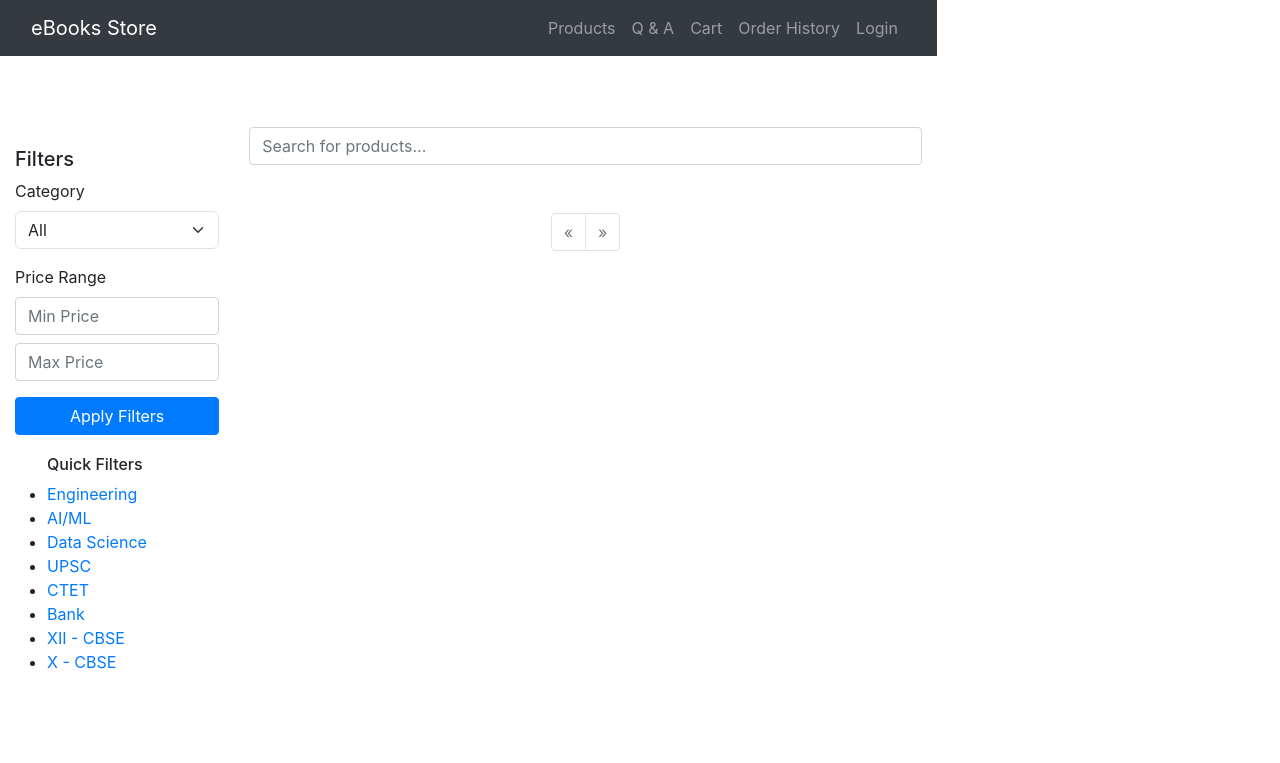
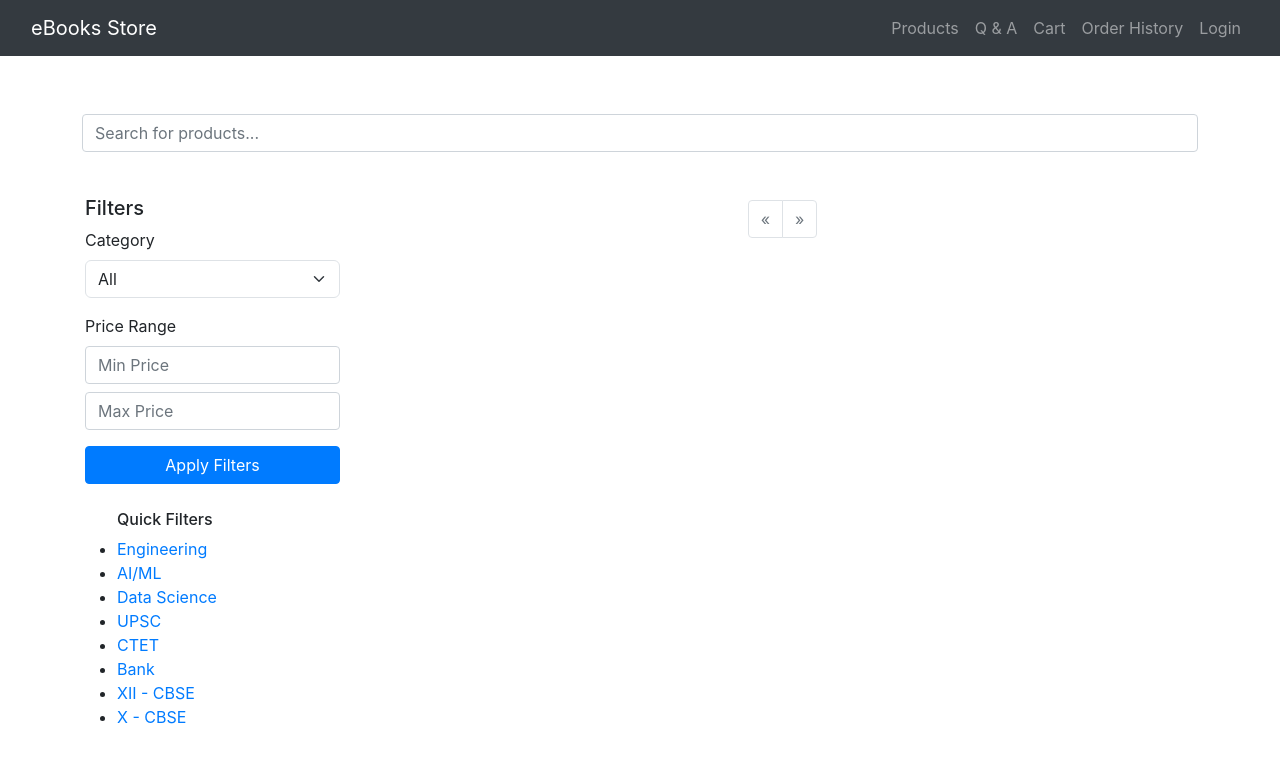
Before and after one commit to anandshekhr/ecommerce-books-store, a Django app: template src/templates/store/index.html in a window 1280 px wide. Shown: the top 763 px of the page. Run offline with Django 5.2, Linux system fonts and the light colour scheme; the template is opened without the code that fills it, so the values that code supplies are empty; some libraries are stand-ins or nearby versions.

Commit message:
FIX style index

```diff
--- a/src/templates/base.html
+++ b/src/templates/base.html
@@ -36,7 +36,6 @@
             height: 100%;
             font-family: "DM Sans", sans-serif;
             overflow-x: hidden;
-            position: fixed;
         }
         h1, h2, h3 {
             font-family: 'DM Sans', sans-serif; /* Example: Different font for headings */
--- a/src/templates/store/index.html
+++ b/src/templates/store/index.html
@@ -65,6 +65,10 @@
 <!-- Filters, Search, and Item List -->
 <div class="container mt-4">
     <div class="row">
+        <!-- Search Bar -->
+        <div class="mb-4">
+            <input type="text" id="searchInput" class="form-control" placeholder="Search for products..." style="margin-top: -30px;">
+        </div>
 
 
         <!-- Filters Section -->
@@ -104,13 +108,10 @@
         <!-- Products Section -->
         <div class="col-md-9">
             <!-- Filter Button for Mobile (appears at the top on mobile) -->
-            <button id="filterToggleBtn" class="btn btn-primary filter-btn d-md-none">
+            <button id="filterToggleBtn" class="btn btn-primary filter-btn d-md-none" style="margin-top:-10px;">
                 <i class="fas fa-filter"></i> Filters
             </button>
-            <!-- Search Bar -->
-            <div class="mb-4">
-                <input type="text" id="searchInput" class="form-control" placeholder="Search for products...">
-            </div>
+
 
             <div class="row" id="productList">
                 <!-- Item Cards (Populated via Django or API) -->
```
